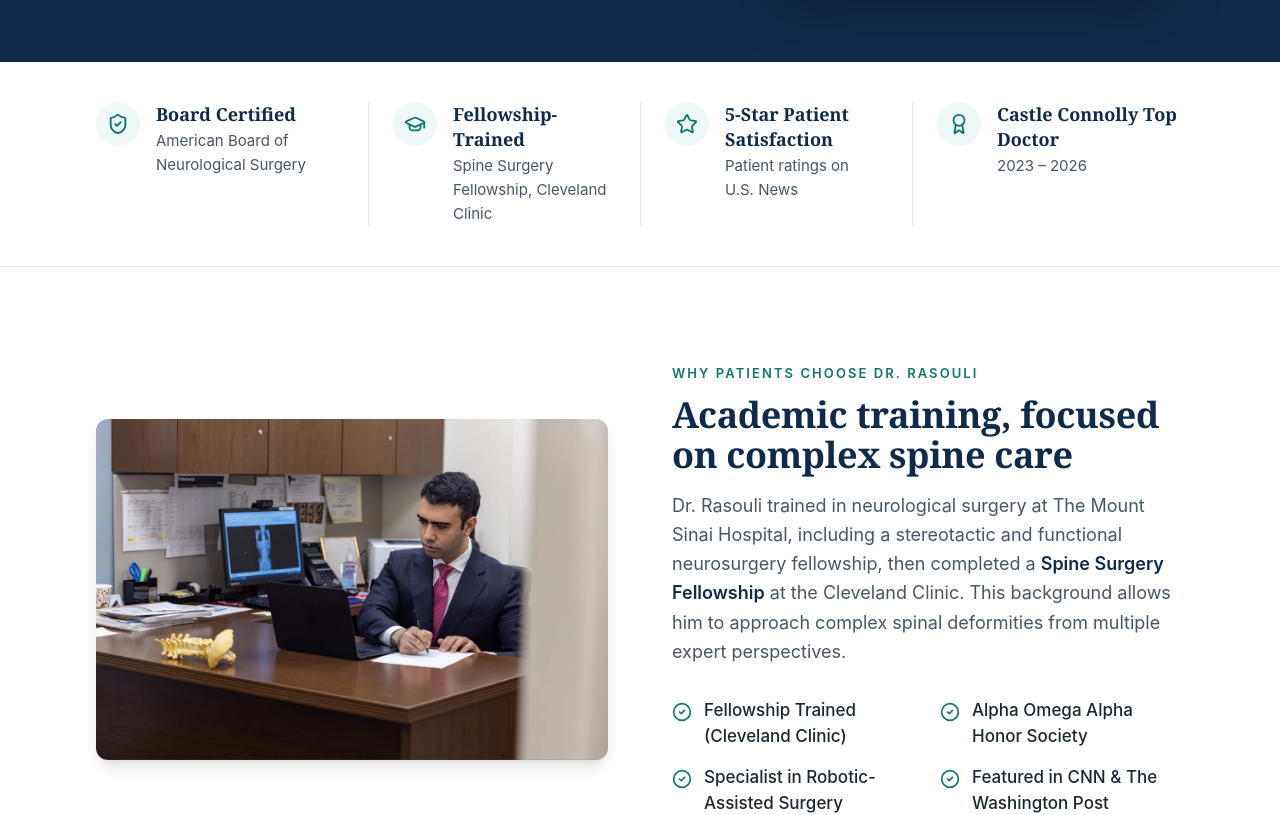
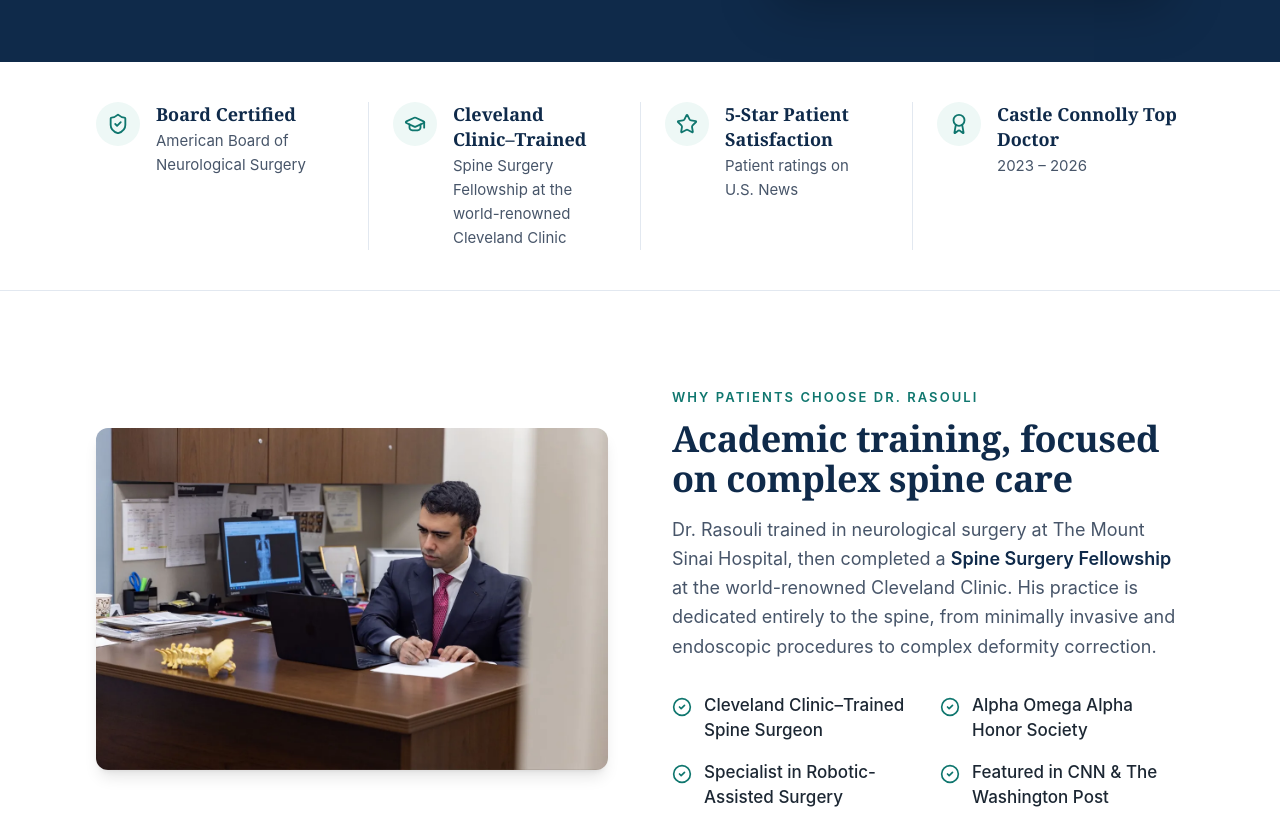
Before and after one commit to jrasouli/Dr-Rasouli-Website-, a React (Vite) app: page / in a window 1280 px wide. Shown: the part 672-1487 px from the top of the page. Built offline with nearby package versions, Linux system fonts and the light colour scheme; a web font is replaced by a local one.

Commit message:
Home: Cleveland Clinic–Trained credential tile, Why Choose copy and checklist

```diff
--- a/components/CredentialsBadges.tsx
+++ b/components/CredentialsBadges.tsx
@@ -16,7 +16,7 @@ type Item = {
 
 const ITEMS: Item[] = [
   { icon: ShieldCheck, title: 'Board Certified', text: 'American Board of Neurological Surgery' },
-  { icon: GraduationCap, title: 'Fellowship-Trained', text: 'Spine Surgery Fellowship, Cleveland Clinic' },
+  { icon: GraduationCap, title: 'Cleveland Clinic\u2013\u2060Trained', text: 'Spine Surgery Fellowship at the world-renowned Cleveland Clinic' },
   { icon: Star, title: '5-Star Patient Satisfaction', text: 'Patient ratings on U.S.\u00A0News', href: USNEWS_URL, ariaLabel: "5-Star Patient Satisfaction: view patient ratings on Dr. Rasouli's U.S. News profile (opens in a new tab)" },
   { icon: Award, title: 'Castle Connolly Top Doctor', text: '2023 – 2026', href: CASTLE_CONNOLLY_URL, ariaLabel: "Castle Connolly Top Doctor 2023 to 2026: view Dr. Rasouli's Castle Connolly profile (opens in a new tab)" },
 ];
--- a/pages/Home.tsx
+++ b/pages/Home.tsx
@@ -293,11 +293,11 @@ const Home: React.FC = () => {
               <SectionHeading
                 eyebrow="Why patients choose Dr. Rasouli"
                 title="Academic training, focused on complex spine care"
-                lead={<>Dr. Rasouli trained in neurological surgery at The Mount Sinai Hospital, including a stereotactic and functional neurosurgery fellowship, then completed a <strong className="text-navy-800 font-semibold">Spine Surgery Fellowship</strong> at the Cleveland Clinic. This background allows him to approach complex spinal deformities from multiple expert perspectives.</>}
+                lead={<>Dr. Rasouli trained in neurological surgery at The Mount Sinai Hospital, then completed a <strong className="text-navy-800 font-semibold">Spine Surgery Fellowship</strong> at the world-renowned Cleveland Clinic. His practice is dedicated entirely to the spine, from minimally invasive and endoscopic procedures to complex deformity correction.</>}
               />
               <ul className="mt-8 grid sm:grid-cols-2 gap-x-6 gap-y-4">
                 {[
-                  'Fellowship Trained (Cleveland Clinic)',
+                  'Cleveland Clinic\u2013Trained Spine Surgeon',
                   'Alpha Omega Alpha Honor Society',
                   'Specialist in Robotic-Assisted Surgery',
                   'Featured in CNN & The Washington Post',
```
